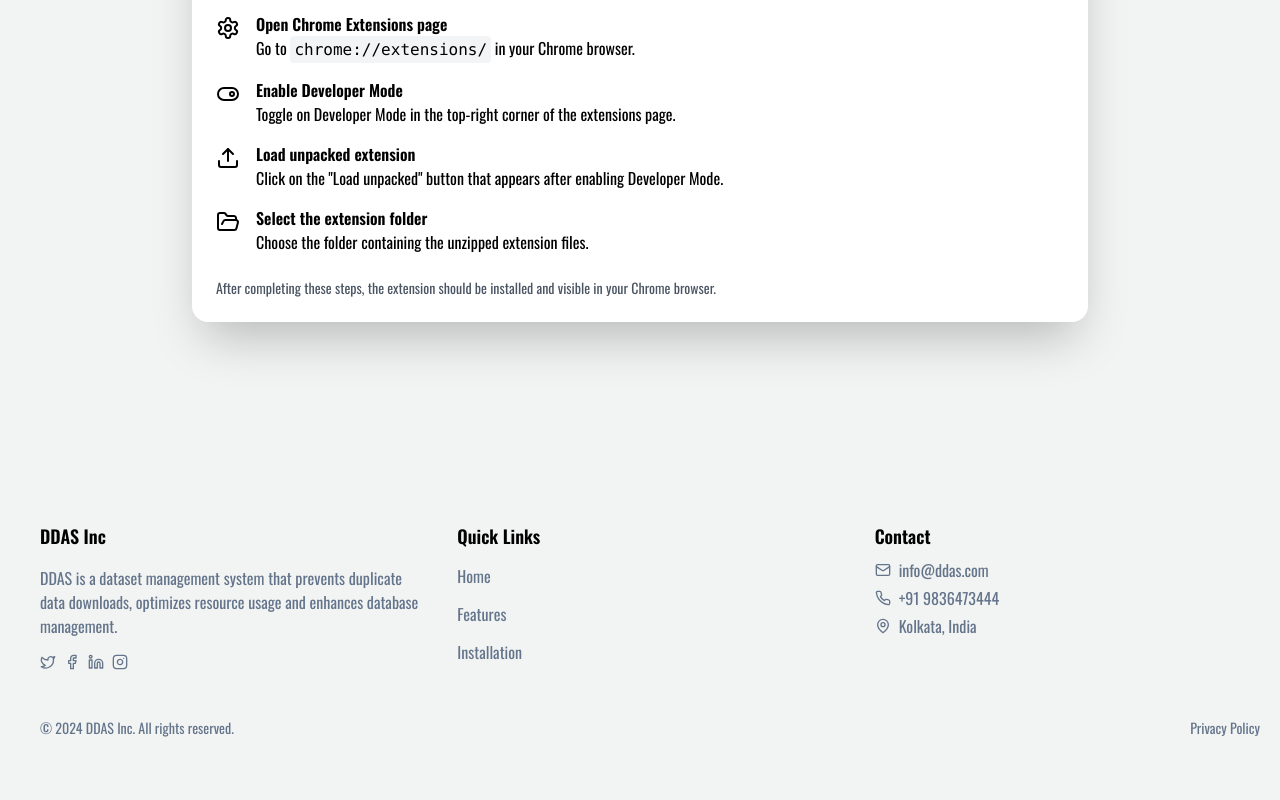
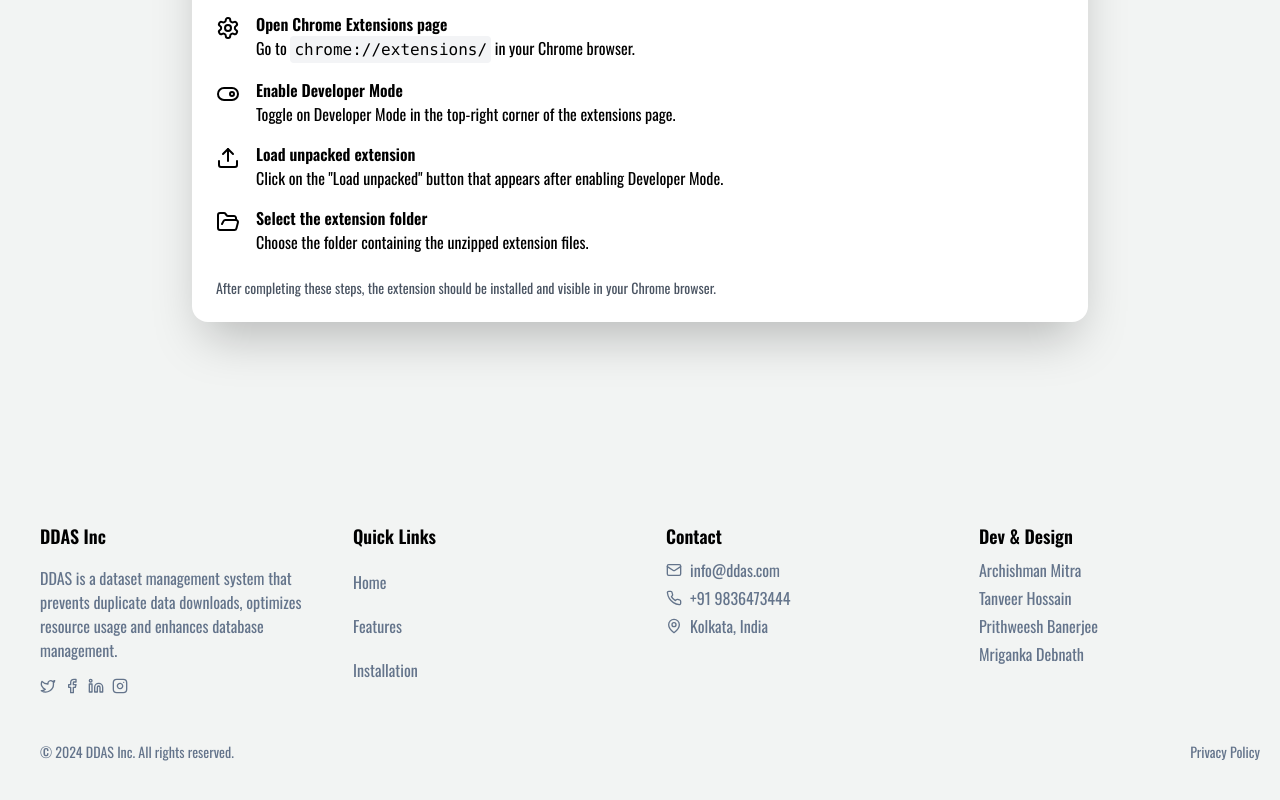
Before and after one commit to archishmanmitra/ddas-next, a Next.js app: page / in a window 1280 px wide. Shown: the part 1650-2450 px from the top of the page. Built offline with nearby package versions, Linux system fonts and the light colour scheme; no server answers.

Commit message:
chore: credentials added

```diff
--- a/components/Footer.js
+++ b/components/Footer.js
@@ -3,7 +3,7 @@ import Link from "next/link"
 export default function Footer() {
   return (
       <footer className="mt-10 py-8 pl-5 w-full">
-        <div className="container max-w-7xl grid grid-cols-1 sm:grid-cols-2 md:grid-cols-3 gap-8">
+        <div className="container max-w-7xl grid grid-cols-1 sm:grid-cols-2 md:grid-cols-4 gap-8">
           <div className="space-y-4">
             <Link href="#" className="flex items-center gap-2" prefetch={false}>
 
@@ -58,6 +58,34 @@ export default function Footer() {
                 <MapPinIcon className="h-4 w-4 text-muted-foreground" />
                 <span className="text-muted-foreground">Kolkata, India</span>
               </div>
+            </div>
+          </div>
+          <div className="space-y-2">
+            <h4 className="text-lg font-semibold">Dev & Design</h4>
+            <div className="flex flex-col gap-1">
+              <div className="flex items-center gap-2">
+
+                <a href="https://github.com/archishmanmitra" target='_blank'
+                className="text-muted-foreground hover:underline">
+                  Archishman Mitra
+                </a>
+              </div>
+              <div className="flex items-center gap-2">
+                <a href="https://github.com/Tennobis" target='_blank' className="text-muted-foreground hover:underline">
+                  Tanveer Hossain
+                </a>
+              </div>
+              <div className="flex items-center gap-2">
+                <a href="https://twitter.com/BroskiWoski69" target='_blank' className="text-muted-foreground hover:underline">
+                  Prithweesh Banerjee
+                </a>
+              </div>
+              <div className="flex items-center gap-2">
+                <a href="https://www.instagram.com/_._mriganka_debnath_._" target='_blank' className="text-muted-foreground hover:underline">
+                Mriganka Debnath
+                </a>
+              </div>
+
             </div>
           </div>
         </div>
```
